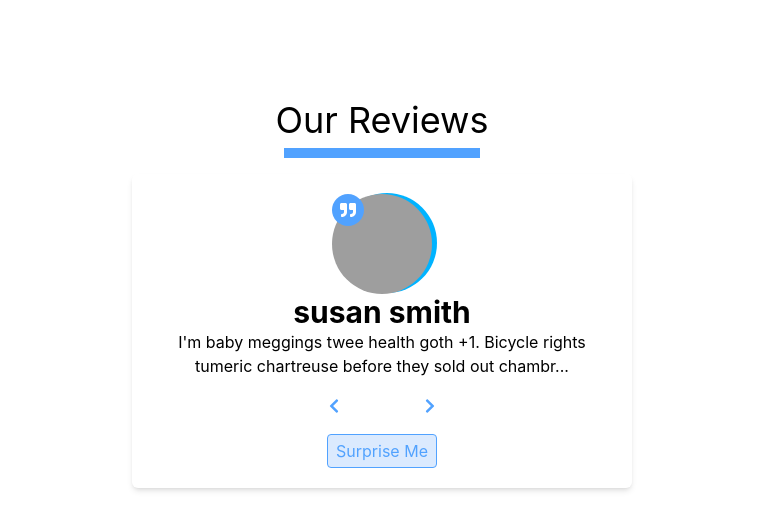
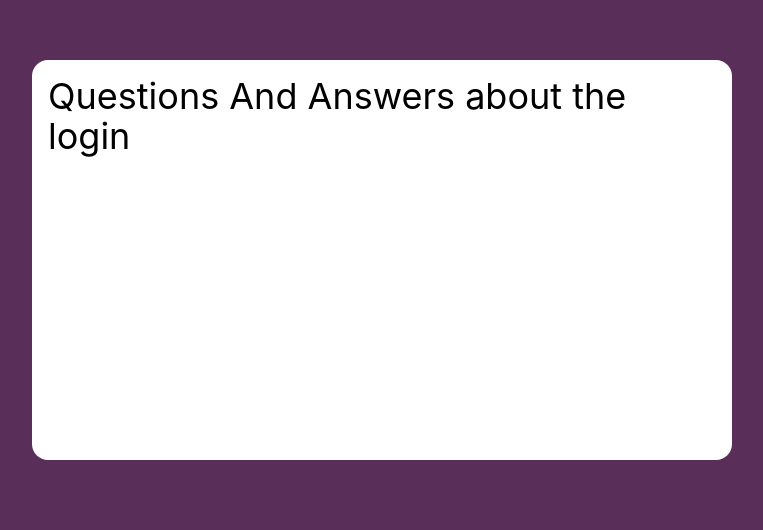
Before and after one commit to Javierfelixuts/react-projects, a React (Vite) app: page / in a window 1280 px wide. Shown: the part 140-670 px from the top of the page, without its empty margins (258-1021 px from the left). Built offline with nearby package versions, Linux system fonts and the light colour scheme; grey boxes are pictures that could not be loaded.

Commit message:
Init 4 project - accordion

```diff
--- /dev/null
+++ b/src/4-accordion/components/Accordion.tsx
@@ -0,0 +1,7 @@
+const Accordion = () => {
+  return (
+    <div>Accordion</div>
+  )
+}
+
+export default Accordion
--- /dev/null
+++ b/src/4-accordion/index.tsx
@@ -0,0 +1,16 @@
+import "./style.css"
+
+const AccordionApp = () => {
+  return (
+    <main id="AccordionApp" className="flex justify-center items-center">
+        <div className="card">
+            <h2 className="text-4xl">Questions And Answers about the login</h2>
+            <div className="accordion-container">
+
+            </div>
+        </div>
+    </main>
+  )
+}
+
+export default AccordionApp
--- /dev/null
+++ b/src/4-accordion/style.css
@@ -0,0 +1,15 @@
+#AccordionApp {
+    width: 100%;
+    height: 100dvh;
+    background: #592e59;
+}
+
+.card {
+    width: 100%;
+    max-width: 700px;
+    height: fit-content;
+    min-height: 400px;
+    background: #fff;
+    padding: 1rem;
+    border-radius: 1rem;
+}
--- a/src/App.tsx
+++ b/src/App.tsx
@@ -1,13 +1,15 @@
 /* import BirthdayReminderApp from './1-birthday-reminder' */
 /* import { ToursApp } from './2-tours' */
-import ReviewsApp from './3-reviews'
+/* import ReviewsApp from './3-reviews' */
+import AccordionApp from './4-accordion'
 import './App.css'
 function App() {
   return (
     <>
       {/* <BirthdayReminderApp /> */}
      {/*  <ToursApp /> */}
-      <ReviewsApp />
+      {/* <ReviewsApp /> */}
+      <AccordionApp />
     </>
   )
 }
```
